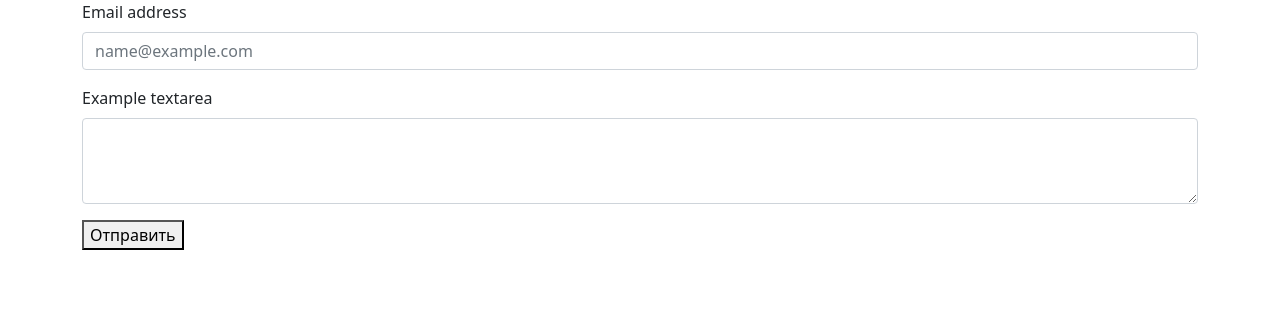
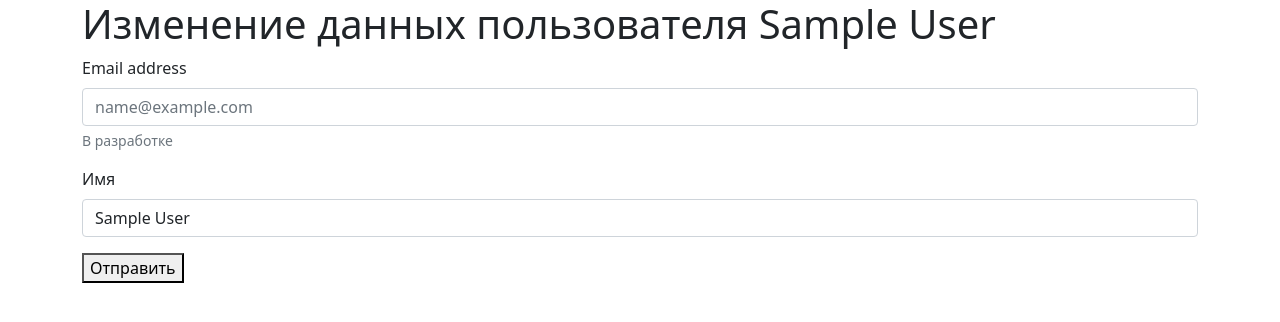
Before and after one commit to Harser/Flask, a Flask app: page /users/1/edit in a window 1280 px wide. Shown: the top 322 px of the page. Run offline with Flask 2, Linux system fonts and the light colour scheme; tables that the repository leaves empty hold one stand-in row (values such as "Sample post").

Commit message:
Изменение данных пользователя через форму

```diff
--- a/templates/user-edit.html
+++ b/templates/user-edit.html
@@ -10,15 +10,18 @@
 <div class="container">
   <div class="row">
     <div class="col">
-      <form action="/api/users/update/{{ user.id }}" method="post">
+      <h1>Изменение данных пользователя {{ user.name }}</h1>
+      <iframe id="iframe" name="my_iframe" style="display: none;"></iframe>
+      <form action="/api/users/update/{{ user.id }}" method="post" target="my_iframe">
         <div class="mb-3">
-          <label for="exampleFormControlInput1" class="form-label">Email address</label>
-          <input type="email" name="email" class="form-control" id="exampleFormControlInput1"
+          <label for="formEmail" class="form-label">Email address</label>
+          <input type="email" name="email" class="form-control" id="formEmail"
                  placeholder="name@example.com">
+          <div id="emailHelp" class="form-text">В разработке</div>
         </div>
         <div class="mb-3">
-          <label for="exampleFormControlTextarea1" class="form-label">Example textarea</label>
-          <textarea name="some_text" class="form-control" id="exampleFormControlTextarea1" rows="3"></textarea>
+          <label for="formName" class="form-label">Имя</label>
+          <input class="form-control" name="name" id="formName" value="{{ user.name }}" required>
         </div>
         <button type="submit">Отправить</button>
       </form>
```
Also changed, not shown: api/users_api.py (+5 -2 lines).
